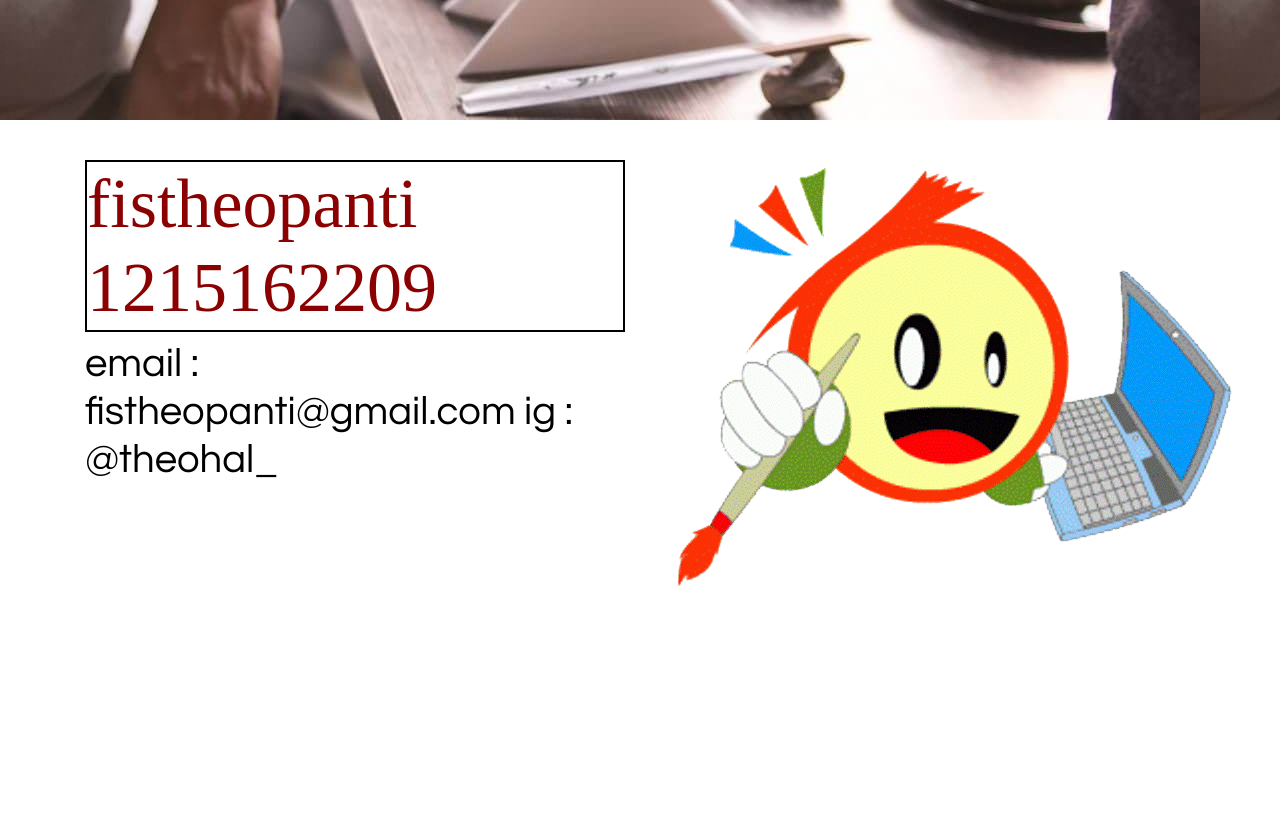
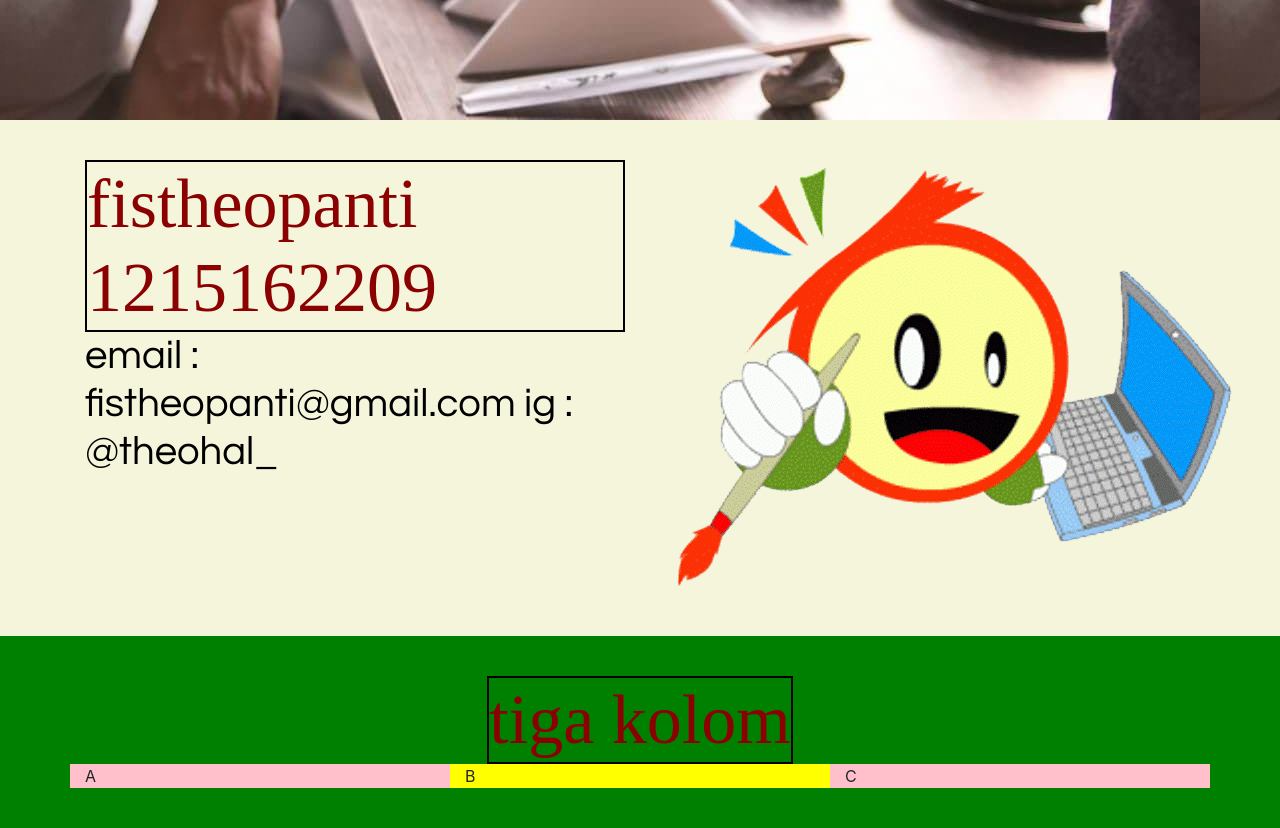
Before and after one commit to theohal30/task, a plain HTML site: page index.html in a window 1280 px wide. Shown: the part 680-1508 px from the top of the page. Before the commit the page ends 1316 px from the top, so only its background shows below. Drawn offline with Linux system fonts and the light colour scheme.

Commit message:
Add files via upload

```diff
--- a/css/main.css
+++ b/css/main.css
@@ -1,6 +1,13 @@
 body,html{
     height: 100%;
     margin:0 auto;
+}
+.link{
+    color:fuchsia;
+    padding:10px 20px;
+}
+.link:hover{
+    background: maroon;
 }
 .section1{
     background: url(../img/maxresdefault.jpg);
@@ -13,14 +20,27 @@ body,html{
     font-size: 70px;
     color: darkred;
     border: solid 2px black;
-}.sub-judul{
+    margin: auto;
+}
+.sub-judul{
     font-family: century gothic;
     font-size: 40px;
     color: black;
+    margin: auto;
 }
 .section2{
-    background: white;
+    background: beige;
     padding:40px 10px;
     color:aqua;
     font-size: 25px;
 }
+.section3{
+    background: green;
+    padding:40px 0px;
+}
+.col-warna{
+    background: pink;
+}
+.col-warna2{
+    background: yellow;
+}
--- a/index.html
+++ b/index.html
@@ -12,9 +12,24 @@
     </head>
     <body>
         <!---navbar--->
-
+        <nav class="navbar navbar-expand-lg bg-light fixed-top">
+            <div class="container">
+                <button class="navbar-toggler" type="button" data-toggle="collapse" data-target="#navbarnya">
+                    <i class="fas fa-align-justify"></i>
+                </button>
+                <div class="collapse navbar-collapse" id="navbarnya">
+                    <div class="navbar-nav">
+                        <a class="link" href="#1">Section 1 </a>
+                        <a class="link" href="#2">Section 2</a>
+                        <a class="link" href="#3">Section 3</a>
+                        <a class="link" href="http://instagram.com/theohal_">theohal
+                        </a>
+                    </div>
+                </div>
+            </div>
+        </nav>
         <!---section1--->
-        <section class="section1">
+        <section class="section1" id="1">
             <img src="img/logo.png">
             <h1 class="judul">
                 THEOHAL
@@ -24,7 +39,7 @@
             </h2>
         </section>
         <!---section2--->
-        <section class="section2">
+        <section class="section2" id="2">
             <div class="container">
                 <div class="row">
                     <div class="col-md-6">
@@ -33,8 +48,8 @@
                             1215162209
                         </h1>
                         <h2 class="sub-judul">
-                            email   : fistheopanti@gmail.com
-                            ig      : @theohal_
+                            email  : fistheopanti@gmail.com
+                            ig     : @theohal_
                         </h2>
                     </div>
                     <div class="col-md-6">
@@ -44,7 +59,25 @@
             </div>
         </section>
         <!---section3--->
-
-
-    </body>
-</html>
+        <section class="section3" id="3">
+            <div class="container">
+                <div class="row">
+                    <h1 class="judul" style="text-align: center;">
+                        tiga kolom
+                    </h1>
+                </div>
+                <div class="row">
+                    <div class="col col-warna">
+                        A
+                    </div>
+                    <div class="col col-warna2">
+                        B
+                    </div>
+                    <div class="col col-warna">
+                        C
+                    </div>
+                </div>
+            </div>
+        </section>
+    <body>
+<html>
```
